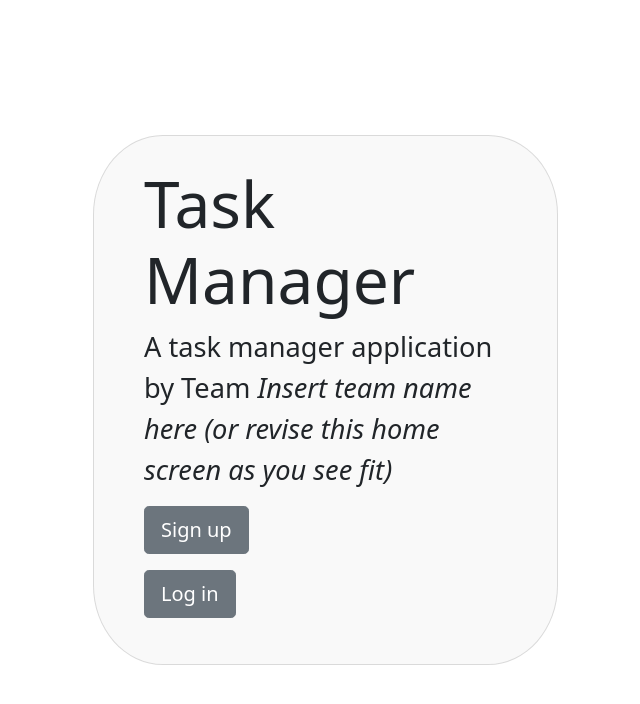
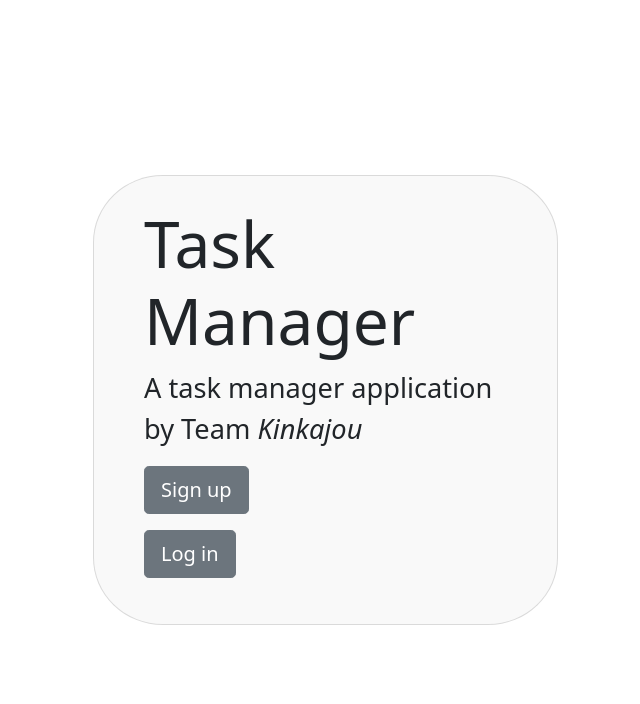
Before and after one commit to ahmettaramis/kinkajou, a Django app: template tutorials/templates/home.html in a window 1280 px wide. Shown: the top 704 px of the page, without its empty margins (640-1280 px from the left). Run offline with Django 3.2, Linux system fonts and the light colour scheme; the template is opened without the code that fills it, so the values that code supplies are empty; some libraries are stand-ins or nearby versions.

Commit message:
Edit home page so group name is on it

```diff
--- a/tutorials/templates/home.html
+++ b/tutorials/templates/home.html
@@ -5,7 +5,7 @@
       <div class="col-12 my-auto">
         <div class="card cover-card offset-sm-2 offset-md-4 offset-lg-7">
           <h1 class="cover-heading">Task Manager</h1>
-          <p class="cover-text">A task manager application by Team <i>Insert team name here (or revise this home screen as you see fit)</i></p>
+          <p class="cover-text">A task manager application by Team <i>Kinkajou</i></p>
           <p>
             <a href='{% url 'sign_up' %}' class="btn btn-lg btn-secondary">
               Sign up
```
